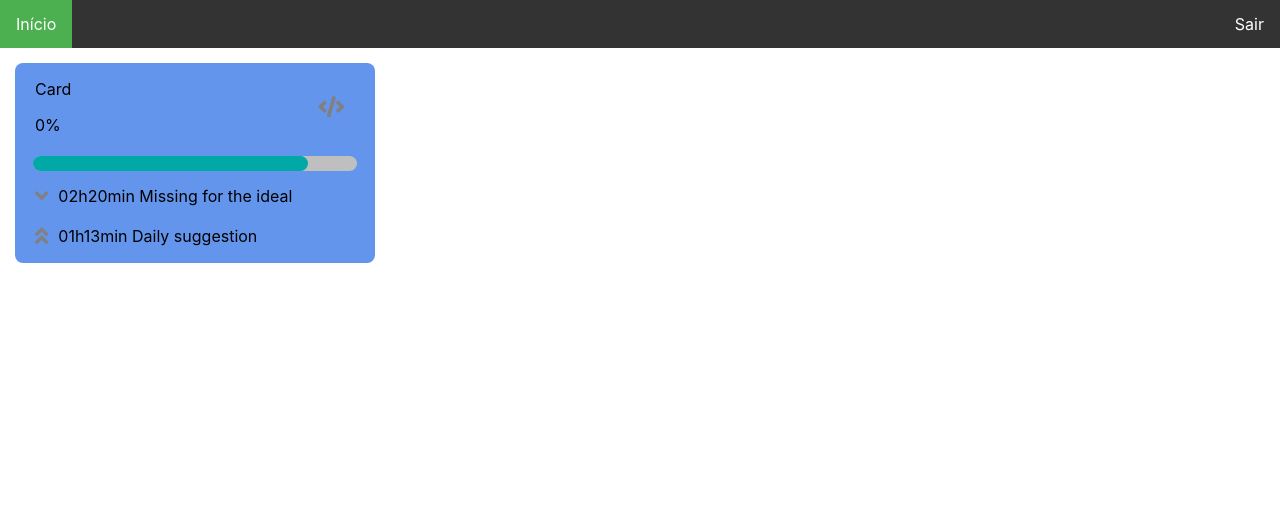
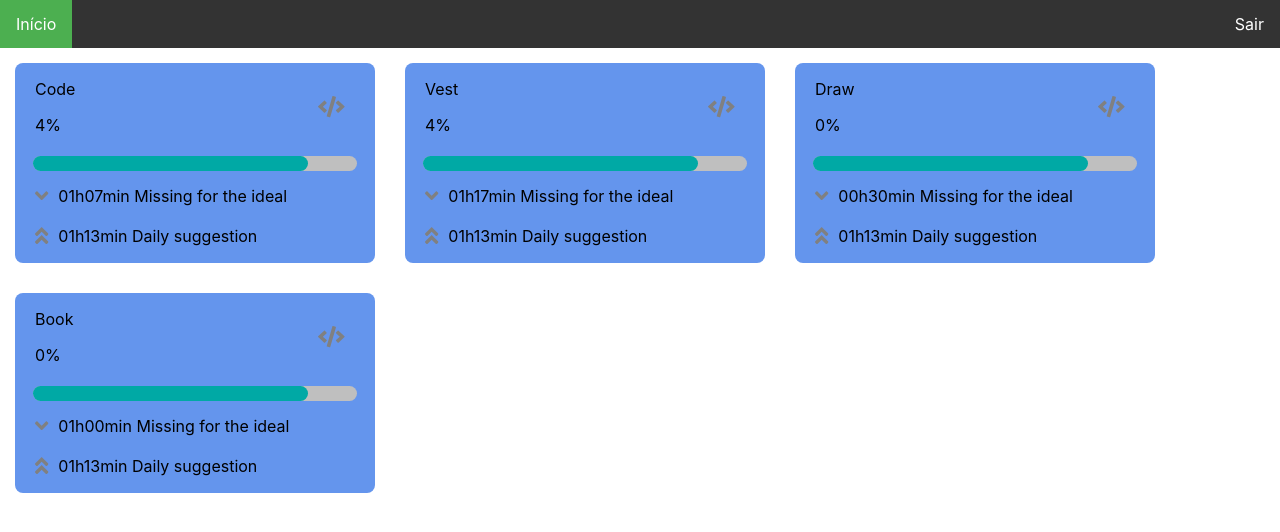
Before and after one commit to faelfer/bttr-client-react, a React (Create React App) app: page / in a window 1280 px wide. Both pictures are taken after typing "name@example.com", "Sample123" into the empty fields and a click on the button "Entrar". Shown: the top 532 px of the page. Built offline with nearby package versions, Linux system fonts and the light colour scheme; the HTML template or start-up script is replaced by a standard one.

Commit message:
:construction: card works but no visual feedback

```diff
--- a/src/pages/App/components/Card/index.js
+++ b/src/pages/App/components/Card/index.js
@@ -1,16 +1,149 @@
-import React from "react";
+import React, { useState, useEffect } from "react";
 import "./styles.css";
 import { FontAwesomeIcon } from '@fortawesome/react-fontawesome';
 import { faCode, faAngleDown, faAngleDoubleUp } from '@fortawesome/free-solid-svg-icons';
 // import { faUser, faFileAlt } from '@fortawesome/free-regular-svg-icons';
+import workingDays from "../../../../utils/workingDays";
+import convertToHours from "../../../../utils/convertTime";
+import { render } from "@testing-library/react";
 
-function App() {
+function App({ item }) {
+    const [percentage, setPercentage] = useState("");
+    const [lackText, setLackText] = useState("");
+    const [lackTitleText, setLackTitleText] = useState("");
+    const [suggestionText, setSuggestionText] = useState("");
+    const [suggestionTitleText, setSuggestionTitleText] = useState("");
+
+    useEffect(() => {
+        console.log("component Card | item:", item);
+
+        renderItem();
+    }, []);
+
+    function calculateProgress(goalPerDay, goalDone) {
+        let currentDate = new Date();
+        // console.log(`Hoje: ${currentDate.getDate()}/${((currentDate.getMonth())+1)}/${currentDate.getFullYear()}`);
+        let currentYear = currentDate.getFullYear();
+        // console.log(`Ano Atual: ${currentYear}`);
+        let currentMouth = currentDate.getMonth();
+        // console.log(`Mês Atual: ${currentMouth}`);
+        let currentDay = currentDate.getDate();
+        // console.log(`Hoje: ${currentDay}`);
+        let manipulatedDate = new Date(currentYear, (currentMouth + 1), 0);
+        // console.log(`Data Manipulada: ${manipulatedDate}`);
+        let lastDayMonth = manipulatedDate.getDate();
+        // console.log(`Último Dia do Mês ${lastDayMonth}`);
+
+        const businessDays = workingDays(lastDayMonth, currentYear, currentMouth);
+        console.log("businessDays: ", businessDays);
+
+        let goalMonth = (businessDays * goalPerDay);
+        // console.log(`Meta de Minutos: ${goalMonth} | ${convertToHours(goalMonth)}`);
+        let goalRemaining = (goalMonth - goalDone);
+
+        const businessDaysSoFar = workingDays(currentDay, currentYear, currentMouth);
+        console.log("BusinessDaysSoFar: ", businessDaysSoFar);
+
+        let daysRemaining = (businessDays - businessDaysSoFar) + 1;
+        console.log(`Dias Restantes: ${daysRemaining}`);
+        let idealSituation = (businessDaysSoFar * goalPerDay);
+        // console.log(`Situação Ideal: ${idealSituation}`);
+        let currentPercentage = (( goalDone * 100 ) / goalMonth);
+
+        console.log(`Ideal percentage so far: ${parseInt((businessDaysSoFar * 100)/businessDays)}%`);
+
+        return {goalMonth, idealSituation, currentPercentage, goalRemaining, daysRemaining};
+    }
+
+    async function renderItem() {
+        const {goalMonth, idealSituation, currentPercentage, goalRemaining, daysRemaining} = await calculateProgress(item.goalPerDay, item.goalDone);
+        console.log(goalMonth, idealSituation, currentPercentage, goalRemaining, daysRemaining)
+
+        if ( item.goalDone >= goalMonth ){
+            console.log("Parabéns, você concluiu a meta estabelecida!");
+            let percentage = parseInt(currentPercentage) + "%";
+            console.log(percentage)
+
+            let suggestionTitleText = 'Success, goal completed!';
+            console.log(suggestionTitleText);
+
+            setPercentage(percentage);
+            setLackText(lackText);
+            setLackTitleText(lackTitleText);
+            setSuggestionText(suggestionText);
+            setSuggestionText(suggestionTitleText);
+            console.log("================================================================");
+
+        }else if ( item.goalDone === idealSituation ){
+            console.log("Você está de acordo com a meta estabelecida.");
+
+            let percentage = parseInt(currentPercentage) + "%";
+            console.log(percentage);
+
+            let lackTitleText = 'Ideal goal achieved';
+            console.log(lackTitleText);
+
+            let suggestionText = (convertToHours(goalRemaining)).toString();
+            console.log(suggestionText);
+            let suggestionTitleText = 'Remaining to goal';
+            console.log(suggestionTitleText);
+
+            setPercentage(percentage);
+            setLackText(lackText);
+            setLackTitleText(lackTitleText);
+            setSuggestionText(suggestionText);
+            setSuggestionText(suggestionTitleText);
+            console.log("================================================================");
+
+        }else if ( item.goalDone > idealSituation ){
+            console.log("Você ultrapassou a meta estabelecida.");
+
+            let percentage = parseInt(currentPercentage) + "%";
+            console.log(percentage);
+
+            let lackText = (convertToHours(item.goalDone-idealSituation)).toString();
+            console.log(lackText);
+            let lackTitleText = 'Ideal goal exceeded';
+            console.log(lackTitleText);
+
+            let suggestionText = (convertToHours(goalRemaining)).toString();
+            console.log(suggestionText);
+            let suggestionTitleText = 'Remaining to goal';
+            console.log(suggestionTitleText);
+
+            setPercentage(percentage);
+            setLackText(lackText);
+            setLackTitleText(lackTitleText);
+            setSuggestionText(suggestionText);
+            setSuggestionText(suggestionTitleText);
+            console.log("================================================================");
+
+        }else {
+            console.warn("Você está abaixo da meta estabelecida.");
+
+            let percentage = parseInt(currentPercentage) + "%";
+            console.log(percentage);
+
+            let lackText = ( (convertToHours(idealSituation-item.goalDone)).toString() + ' Missing for the ideal' );
+
+            let suggestionText = ( (convertToHours(goalRemaining / (daysRemaining == 0 ? 1 : daysRemaining))).toString() + ' Daily suggestion');
+            console.log(suggestionText);
+
+            setPercentage(percentage);
+            setLackText(lackText);
+            setSuggestionText(suggestionText);
+            console.log("================================================================");
+
+        }
+    }
+
     return (
         <div className="card">
             <div className="card-overview">
                 <div className="card-info">
-                    <p>Card</p>
-                    <p>0%</p>
+                    <p>{item.name}</p>
+                    <p>{percentage}</p>
+
                 </div>
                 <div>
                     <FontAwesomeIcon
@@ -34,7 +167,7 @@ function App() {
                         color="grey"
                         className="icon"
                     />
-                    <p>02h20min Missing for the ideal</p>
+                    <p>{lackText}</p>
                 </div>
                 <div className="card-suggestion">
                     <FontAwesomeIcon
--- a/src/pages/App/index.js
+++ b/src/pages/App/index.js
@@ -1,14 +1,20 @@
-import React from "react";
+import React, { useState } from "react";
 import "./styles.css";
 import NavBar from "../../components/NavBar";
 import Card from "./components/Card";
 
 function App({ history }) {
+    const [listCards, setListCards] = useState([
+        {"name":"Code", "goalPerDay": 70, "goalDone": 73, "icon": "faCode,"},
+        {"name":"Vest", "goalPerDay":80, "goalDone": 83, "icon": "fas fa-university"},
+        {"name":"Draw", "goalPerDay": 15, "goalDone": 0, "icon": "fas fa-pencil-ruler"},
+        {"name":"Book", "goalPerDay": 30, "goalDone": 0, "icon": "fas fa-book-open"}
+    ]);
     return (
         <div className="Container">
             <NavBar navigation={history}/>
             <div className="app">
-                <Card />
+                {listCards.map((item, key) => <Card item={item} key={key}/>)}
             </div>
         </div>
     )
--- a/src/pages/App/styles.css
+++ b/src/pages/App/styles.css
@@ -5,5 +5,5 @@
 
 .app {
     display: flex;
-    flex-direction: row;
+    flex-wrap: wrap;
 }
--- /dev/null
+++ b/src/utils/convertTime.js
@@ -0,0 +1,7 @@
+export default function convertToHours(mins) {
+  let hour = Math.floor(mins / 60);
+  let minutes = mins % 60;
+  hour = hour < 10 ? '0' + hour : hour;
+  minutes = minutes < 10 ? '0' + parseInt(minutes) : parseInt(minutes);
+  return `${hour}h${minutes}min`;
+};
--- /dev/null
+++ b/src/utils/workingDays.js
@@ -0,0 +1,38 @@
+function switchWeek(dayWeek) {
+    switch (dayWeek) {
+      case 1:
+      case 2:
+      case 3:
+      case 4:
+      case 5:
+        return 1;
+        break;
+      default:
+        return 0;
+    }
+
+}
+
+export default function workingDays(lastDay, currentYear, currentMouth) {
+  // console.log("workingDay | lastDay: ", lastDay);
+  let businessDaysCounted = 0;
+  let loops = 0;
+
+  for (; loops < lastDay; loops++) {
+      // console.log("======================================================");
+      let day = loops + 1;
+      // console.log("day: ",day);
+      let manipulatedWeek = new Date(currentYear, currentMouth, day);
+      // console.log("manipulatedWeek: ",manipulatedWeek);
+      let dayWeek = manipulatedWeek.getDay();
+      // console.log("manipulatedWeek | getDay: ", dayWeek);
+
+      let value = switchWeek(dayWeek);
+      businessDaysCounted += value;
+      // console.log("businessDaysCounted: ",businessDaysCounted);
+  }
+
+  // console.log("workingDay | businessDaysCounted: ", businessDaysCounted);
+  return businessDaysCounted;
+
+}
```
